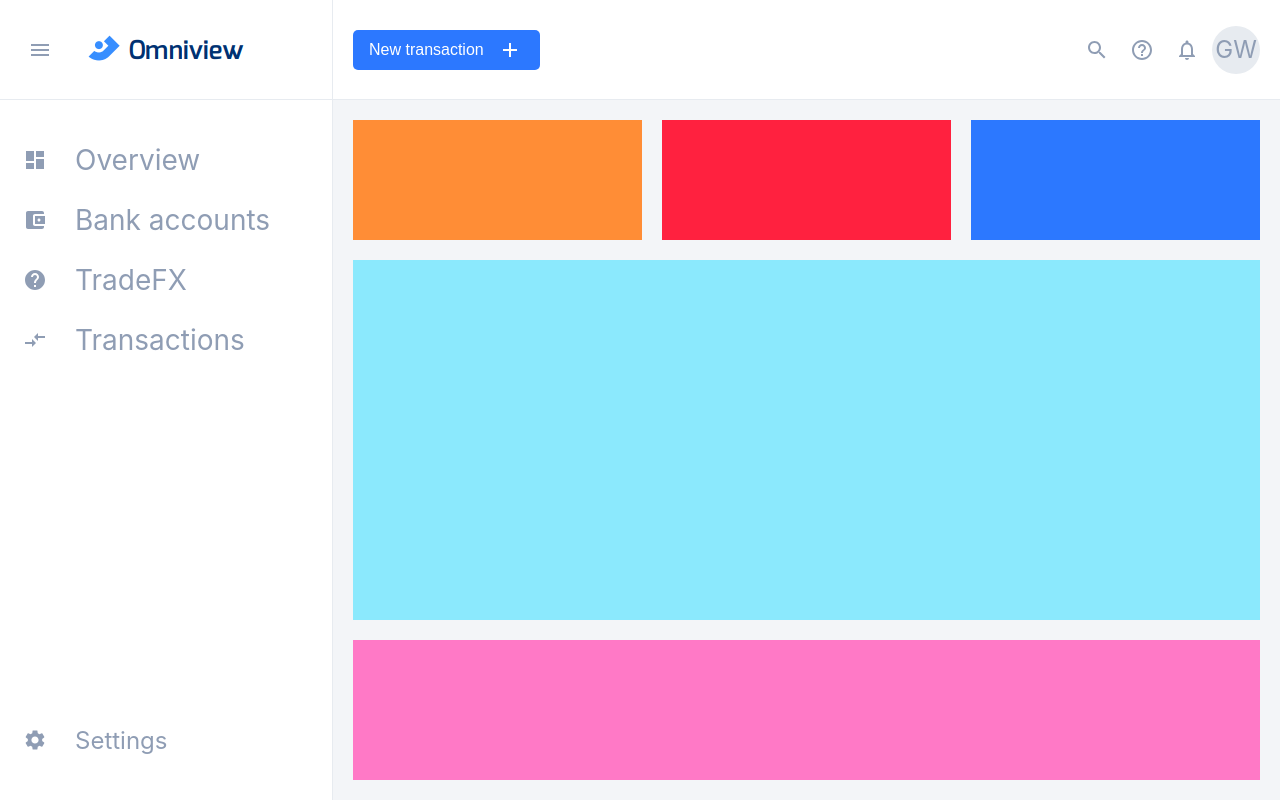
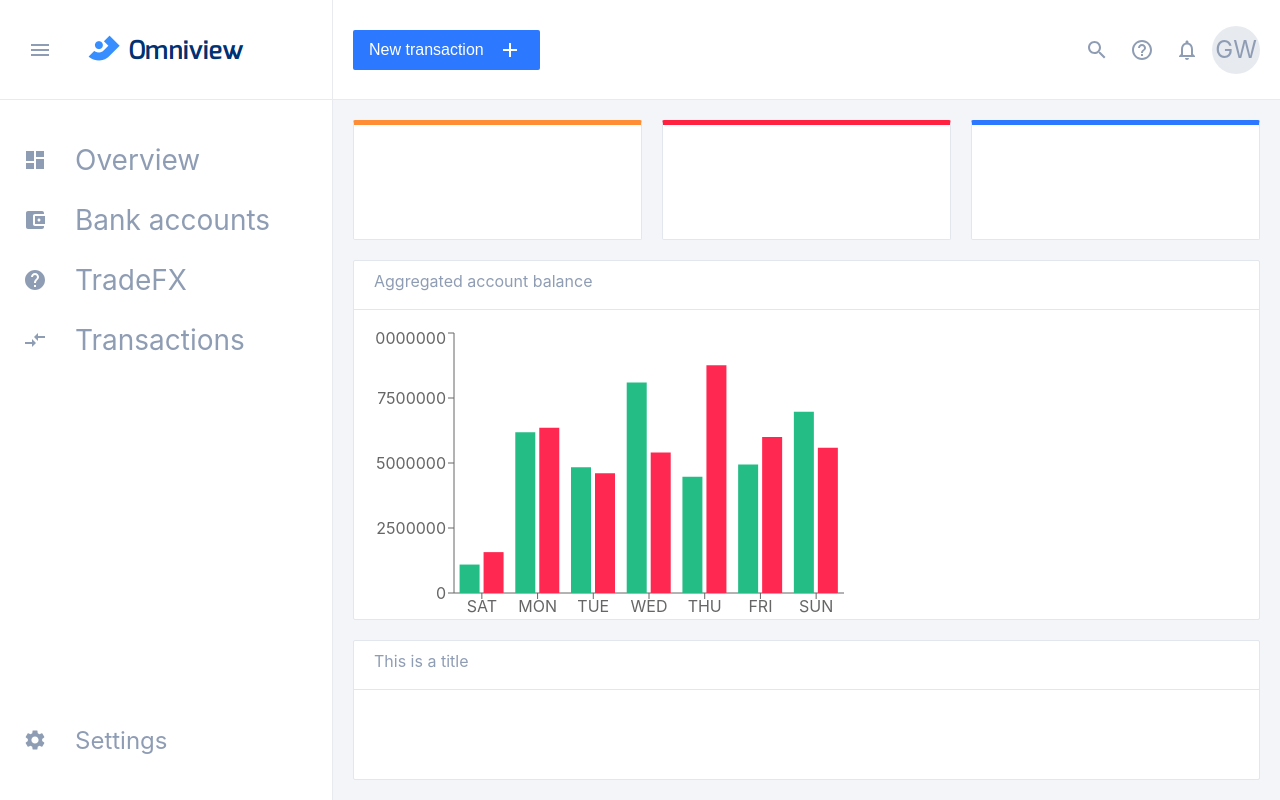
Before and after one commit to ShotgunBilly/fintory, a React (Create React App) app: page / in a window 1280 px wide. Built offline with nearby package versions, Linux system fonts and the light colour scheme.

Commit message:
added chart (WIP) added card component

```diff
--- a/package.json
+++ b/package.json
@@ -14,7 +14,8 @@
     "@testing-library/user-event": "^7.2.1",
     "react": "^16.12.0",
     "react-dom": "^16.12.0",
-    "react-scripts": "3.2.0"
+    "react-scripts": "3.2.0",
+    "recharts": "^2.0.0-beta.1"
   },
   "scripts": {
     "start": "react-scripts start",
--- a/src/App.css
+++ b/src/App.css
@@ -1,6 +1,7 @@
 :root {
   --white: #fff;
   --light-gray: #e7ebf0;
+  --another-shade-of-gray: #e2e7ed;
   --even-lighter-gray: #f3f5f8;
   --gray: #8f9db4;
   --dark-gray: #44475a;
@@ -22,13 +23,34 @@
   color: var(--gray);
 }
 
+.App-card {
+  background-color: var(--white);
+  border: 1px solid var(--another-shade-of-gray);
+  border-radius: 2px;
+}
+
+.App-card header,
+.App-card main {
+  padding: 10px 20px;
+}
+
+.App-card h4 {
+  margin: 0;
+  font-weight: normal;
+}
+
+.App-card hr {
+  height: 1px;
+  background-color: var(--another-shade-of-gray);
+  border: none;
+}
+
 .App-drawer {
   grid-area: drawer;
   display: flex;
   flex-direction: column;
   border-right: 1px solid var(--light-gray);
 }
-
 
 .App-drawer header {
   flex: 0 0 100px;
@@ -180,7 +202,7 @@ i {
   height: 40px;
   overflow: hidden;
   padding: 0 10px;
-  border-radius: 5px;
+  border-radius: 2px;
   background-color: var(--blue);
   transition: background-color 340ms,
               color 340ms;
--- a/src/components/Button.jsx
+++ b/src/components/Button.jsx
@@ -8,4 +8,5 @@ const Button = ({ name, icon, onClick }) => {
     </div>
   )
 }
+
 export default Button
--- /dev/null
+++ b/src/components/Card.jsx
@@ -0,0 +1,19 @@
+import React from 'react'
+
+const Card = ({ name, style, children }) => {
+  return (
+    <div className={'App-card'} style={style}>
+      {name && <>
+        <header>
+          <h4>{name}</h4>
+        </header>
+        <hr/>
+      </>}
+      <main>
+        {children}
+      </main>
+    </div>
+  )
+}
+
+export default Card
--- a/src/screens/Overview.jsx
+++ b/src/screens/Overview.jsx
@@ -1,17 +1,131 @@
 import React, { Component } from 'react'
+import Card from 'components/Card'
+// import { Bar } from 'react-chartjs-2'
+// import { ResponsiveBar } from '@nivo/bar'
+import {
+  BarChart,
+  Bar,
+  XAxis,
+  YAxis,
+  Tooltip
+} from 'recharts';
 
 export default class Overview extends Component {
+  state = {
+    data: [{
+      name: 'SAT',
+      lose: 0,
+      gain: 0,
+      amt: 0
+    }, {
+      name: 'MON',
+      lose: 0,
+      gain: 0,
+      amt: 0
+    }, {
+      name: 'TUE',
+      lose: 0,
+      gain: 0,
+      amt: 0
+    }, {
+      name: 'WED',
+      lose: 0,
+      gain: 0,
+      amt: 0
+    }, {
+      name: 'THU',
+      lose: 0,
+      gain: 0,
+      amt: 0
+    }, {
+      name: 'FRI',
+      lose: 0,
+      gain: 0,
+      amt: 0
+    }, {
+      name: 'SUN',
+      lose: 0,
+      gain: 0,
+      amt: 0
+    }]
+  }
+
+  gain = () => Number(
+    Math.ceil(Math.random() * 10000) + '000'
+  )
+
+  lose = () => Number(
+    Math.ceil(Math.random() * 10000) + '000'
+  )
+
+  amount = () => Math.ceil(Math.random() * 10)
+
+  componentDidMount = () => {
+    setTimeout(() => this.setState({
+      data: [{
+        name: 'SAT',
+        lose: this.gain(),
+        gain: this.lose(),
+        amt: this.amount()
+      }, {
+        name: 'MON',
+        lose: this.gain(),
+        gain: this.lose(),
+        amt: this.amount()
+      }, {
+        name: 'TUE',
+        lose: this.gain(),
+        gain: this.lose(),
+        amt: this.amount()
+      }, {
+        name: 'WED',
+        lose: this.gain(),
+        gain: this.lose(),
+        amt: this.amount()
+      }, {
+        name: 'THU',
+        lose: this.gain(),
+        gain: this.lose(),
+        amt: this.amount()
+      }, {
+        name: 'FRI',
+        lose: this.gain(),
+        gain: this.lose(),
+        amt: this.amount()
+      }, {
+        name: 'SUN',
+        lose: this.gain(),
+        gain: this.lose(),
+        amt: this.amount()
+      }]
+    }), 1000)
+  }
+
   render() {
+    const { data } = this.state
+
     return (
       <div className={'overview'}>
         <header className={'highlight'}>
-          <div style={{'background-color': '#ff8d36'}}></div>
-          <div style={{'background-color': '#ff213f'}}></div>
-          <div style={{'background-color': '#2c78ff'}}></div>
+          <Card style={{'border-top': '5px solid #ff8d36'}}></Card>
+          <Card style={{'border-top': '5px solid #ff213f'}}></Card>
+          <Card style={{'border-top': '5px solid #2c78ff'}}></Card>
         </header>
         <main>
-          <div style={{'background-color': '#8be9fd'}}></div>
-          <div style={{'background-color': '#ff79c6'}}></div>
+          <Card name={'Aggregated account balance'}>
+            <BarChart
+              width={500}
+              height={300}
+              data={data}
+              margin={{ top: 5, right: 30, left: 20, bottom: 5 }}>
+              <XAxis dataKey="name"/>
+              <YAxis/>
+              <Tooltip/>
+              <Bar dataKey="gain" fill="#24bd86"/>
+              <Bar dataKey="lose" fill="#ff2850"/>
+            </BarChart>
+          </Card>
+          <Card name={'This is a title'}/>
         </main>
       </div>
     )
```
Also changed, not shown: 1 other file (tests, documents, lock files or other folders).
